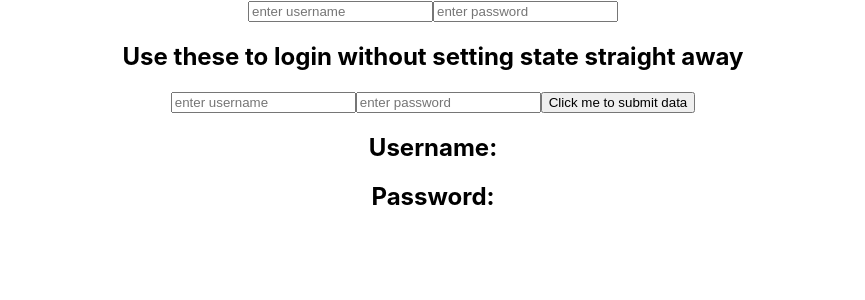
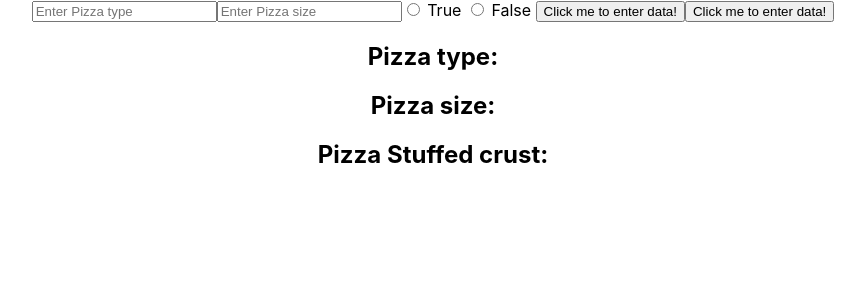
Before and after one commit to Reece-elder/22JanSoftware-React, a React (Create React App) app in the folder React/demo-project/: page / in a window 1280 px wide. Shown: the top 300 px of the page, without its empty margins (207-1072 px from the left). Built offline with nearby package versions, Linux system fonts and the light colour scheme.

Commit message:
object as state

```diff
--- a/React/demo-project/src/App.js
+++ b/React/demo-project/src/App.js
@@ -5,7 +5,8 @@ import Manager from './components/003-props/Manager';
 import StateManager from './components/004-state/StateManager';
 import HelloName from './components/005-forms/HelloName';
 import Login from './components/005-forms/Login';
-import FormManager from './components/006-UsingStateForms/FormManager';
+import Garage from './components/006-State-Objects-Arrays/Garage';
+import Pizzeria from './components/006-State-Objects-Arrays/Pizzeria';
 import './css/App.css';
 
 // Within React, the data that is rendered is what each component (app.js) returns
@@ -25,8 +26,9 @@ function App() {
       {/* <ContactCardManager/> */}
       {/* <StateManager/> */}
       {/* <HelloName/> */}
-      {/* <FormManager/> */}
-      <Login/>
+      {/* <Login/> */}
+      {/* <Garage/> */}
+      <Pizzeria/>
     </div>
   );
 }
--- /dev/null
+++ b/React/demo-project/src/components/005-forms/Display.jsx
@@ -0,0 +1,24 @@
+// Passing in username and password as props
+const Display = ({username, password}) => {
+
+    // 1) Pass and user correct
+    // 2) pass and user incorrect
+    // 3) Nothing entered
+    // 4) Button submitted but no data
+
+    // double equals - checks just for value 1 == "1"
+    // tripel equals - checks for value AND data type 1 === 1
+    if(username === "test1" && password === "pass1"){
+        return <h2> Succesfully logged in! </h2>
+    } else if(username === "" && password === "") {
+        return <h2> Please enter username and password </h2>
+    } else if (username === "") {
+        return <h2> Please enter username </h2>
+    } else if (password === "") {
+        return <h2> Please enter password </h2>
+    } else {
+        return <h2> Check username and password!! </h2>
+    }
+};
+
+export default Display;
--- /dev/null
+++ b/React/demo-project/src/components/005-forms/Form.jsx
@@ -0,0 +1,15 @@
+const Form = ({loginFunc}) => {
+
+    let tempUser;
+    let tempPass;
+
+    return (
+        <form>
+            <input type="text" placeholder="enter username" value={tempUser} onChange={(e) => tempUser = e.target.value}/>
+            <input type="password" placeholder="enter password" value={tempPass} onChange={(e) => tempPass = e.target.value}/>
+            <button type="button" onClick={() => {loginFunc(tempUser, tempPass)}}> Click me to submit data </button>
+        </form>
+     );
+}
+
+export default Form;
--- a/React/demo-project/src/components/005-forms/Login.jsx
+++ b/React/demo-project/src/components/005-forms/Login.jsx
@@ -1,4 +1,6 @@
 import { useState } from "react";
+import Display from "./Display";
+import Form from "./Form";
 
 const Login = () => {
   // Make State for my username and password
@@ -6,34 +8,19 @@ const Login = () => {
   const [password, setPassword] = useState("");
 
   // Create temp variables for our username and password
-  let tempUser;
-  let tempPass;
 
   // When this function runs, it sets the value of our state to be the temp values
-  const loginFunc = () => {
-      setUsername(tempUser);
-      setPassword(tempPass);
+  const loginFunc = (user, pass) => {
+      setUsername(user);
+      setPassword(pass);
   }
 
 //   <div> - Divider <form> <article> <footer> <nav> <pagebody>
 
   return (
     <div>
-      <form>
-          {/* When the input changes, save the event and pass it into the arrow function */}
-          {/* When the input field detects a change, it creates an event (contains the value, the input field, when, other metadata) */}
-          <input type="text" value={username} placeholder="enter username" onChange={(zipZoop) => setUsername(zipZoop.target.value)}/>
-          <input type="password" value={password} placeholder="enter password" onChange={(zipZoop) => setPassword(zipZoop.target.value)}/>
-
-          <h2> Use these to login without setting state straight away</h2>
-          <input type="text" value={tempUser} placeholder="enter username" onChange={(e) => tempUser = e.target.value}/>
-          <input type="password" placeholder="enter password" onChange={(e) => tempPass = e.target.value}/>
-          <button type="button" onClick={loginFunc}> Click me to submit data </button>
-      </form>
-      <div>
-          <h2> Username: {username}</h2>
-          <h2> Password: {password}</h2>
-      </div>
+      <Form loginFunc={loginFunc}/>
+      <Display username={username} password={password}/>
     </div>
   );
 };
--- /dev/null
+++ b/React/demo-project/src/components/006-State-Objects-Arrays/Garage.jsx
@@ -0,0 +1,28 @@
+// This component will save object as a state
+
+import {useState} from 'react';
+
+const Garage = () => {
+
+    const [vehicle, setVehicle] = useState({});
+
+    // Simple vehicle object
+    const vehicleObj = {
+        colour: "",
+        wheels: 0,
+        electric: false
+    };
+
+    return (
+        <>
+        {/* When we enter some data, set the value of the colour property to be this input field */}
+            <input type="text" onChange={(e) => vehicleObj.colour = e.target.value} placeholder="Enter a colour!"/>
+            <input type="number" onChange={(e) => vehicleObj.wheels = e.target.value} placeholder="Enter number of wheels!"/>
+            <input type="checkbox" onChange={(e) => vehicleObj.electric = e.target.value}/>
+            <button type='button' onClick={() => setVehicle(vehicleObj)}> Set Vehicle! </button>
+            <button type='button' onClick={() => console.log(vehicle)} > Print Vehicle! </button>
+        </>
+     );
+}
+
+export default Garage;
--- /dev/null
+++ b/React/demo-project/src/components/006-State-Objects-Arrays/Pizzeria.jsx
@@ -0,0 +1,43 @@
+import { useState } from "react";
+
+const Pizzeria = () => {
+
+    // Because our state will be a type of Object, we must put in {} into the params
+    const[pizzaData, setPizzaData] = useState({});
+
+    // In order to aid creation, I will make a javascript object we can change
+    let pizzaObj = {
+        type: "",
+        size: 0,
+        stuffedCrust: false
+    }
+
+    const setStateFromObj = () => {
+        setPizzaData(pizzaObj);
+    };
+
+    return (
+        <>
+            <form>
+                <input type="text" name="pizzaType" placeholder="Enter Pizza type" value={pizzaObj.type} onChange={(event) => {pizzaObj.type = event.target.value}}/>
+                <input type="number" name="pizzaSize" placeholder="Enter Pizza size" onChange={(event) => {pizzaObj.size = event.target.value}}/>
+                <input type="radio" name="stuffedCrust" onChange={() => pizzaObj.stuffedCrust = true}/>
+                <span> True </span>
+                <input type="radio" name="stuffedCrust" onChange={() => pizzaObj.stuffedCrust = false}/>
+                <span> False </span>
+                {/* Sets the value of our Pizza state to be the current value of our object */}
+                <button type="button" onClick={() => {setPizzaData(pizzaObj)}}> Click me to enter data! </button>
+                <button type="button" onClick={setStateFromObj}> Click me to enter data! </button>
+            </form>
+
+            <h2> Pizza type: {pizzaData.type} </h2>
+            <h2> Pizza size: {pizzaData.size} </h2>
+            <h2> Pizza Stuffed crust: {pizzaData.stuffedCrust} </h2>
+            {/* You can't do a toString of no data */}
+
+        </>
+
+     );
+}
+
+export default Pizzeria;
```
